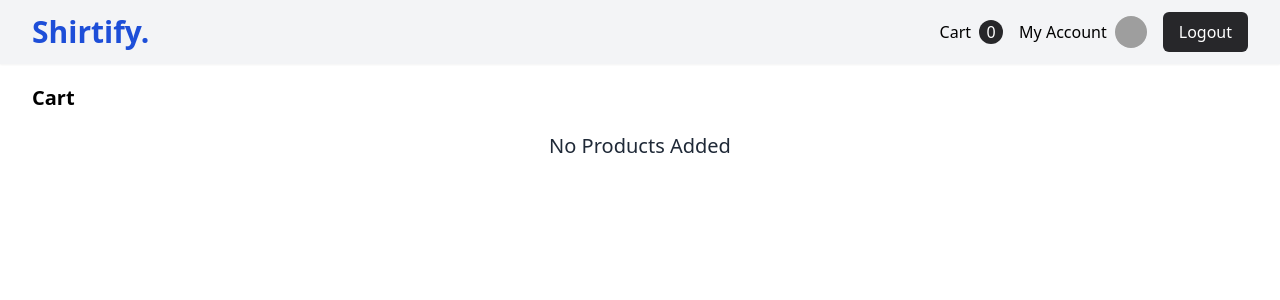
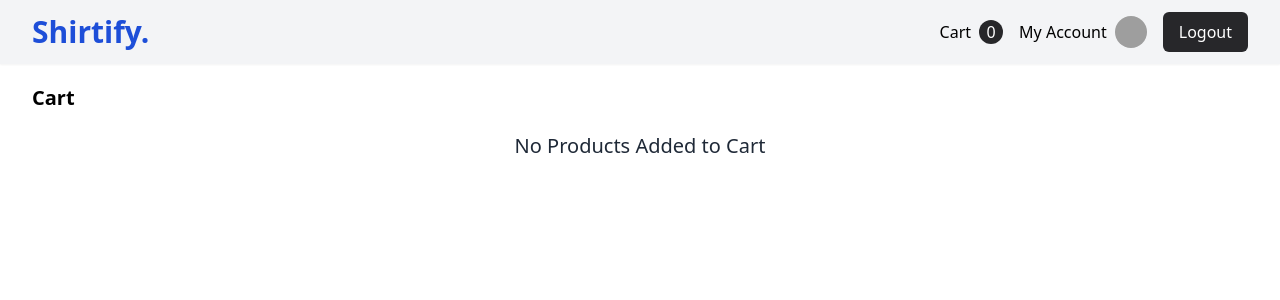
Before and after one commit to ashishshres/Shirtify, a PHP site: page /pages/cart.php in a window 1280 px wide. Shown: the top 300 px of the page. Run offline with PHP 8.4, Linux system fonts and the light colour scheme; the visitor is signed in with stand-in values (Sample User, id 1); data that the repository does not hold is empty; some libraries are stand-ins or nearby versions; grey boxes are pictures that could not be loaded.

Commit message:
refactor _display_cart.php

```diff
--- a/includes/_display_cart.php
+++ b/includes/_display_cart.php
@@ -70,6 +70,6 @@ if (mysqli_num_rows($result) > 0) {
     echo '</div></div>';
 } else {
     echo '<div class="w-full">
-    <p class="text-center text-xl font-medium text-gray-800 ">No Products Added</p>
+    <p class="text-center text-xl font-medium text-gray-800 ">No Products Added to Cart</p>
 </div>';
 }
```
